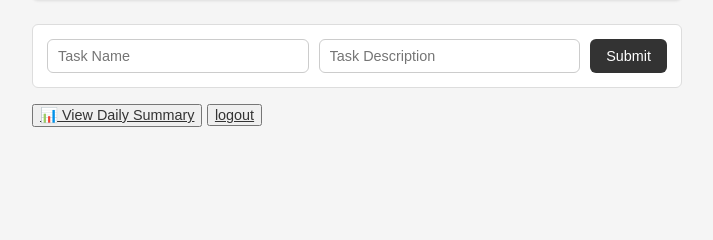
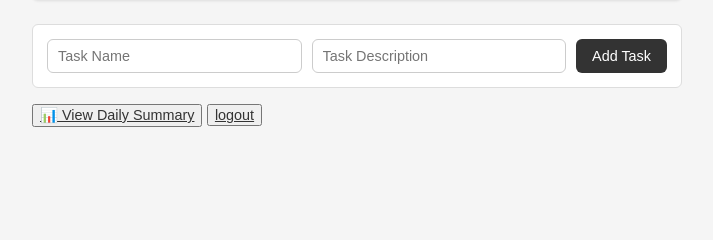
Before and after one commit to felixflire/task-manager-app, a Django app: page /tasksapp/ in a window 1280 px wide. Shown: the part 125-365 px from the top of the page, without its empty margins (283-996 px from the left). Run offline with Django 5.2, Linux system fonts and the light colour scheme; a user stored in the database is signed in; data comes from the database, SQL or seed files in the repository.

Commit message:
more changes on the add button

```diff
--- a/tasksapp/templates/tasksapp/index.html
+++ b/tasksapp/templates/tasksapp/index.html
@@ -43,7 +43,7 @@
         <input type="text" name="tasksfield" placeholder="Task Name" />
         <input type="text" name="description" placeholder="Task Description" />
 
-        <input type="submit" />
+        <input type="submit" value="Add Task" />
     </form>
 
    <button> <a href="{% url 'tasksapp:summary' %}">📊 View Daily Summary</a></button>
```
